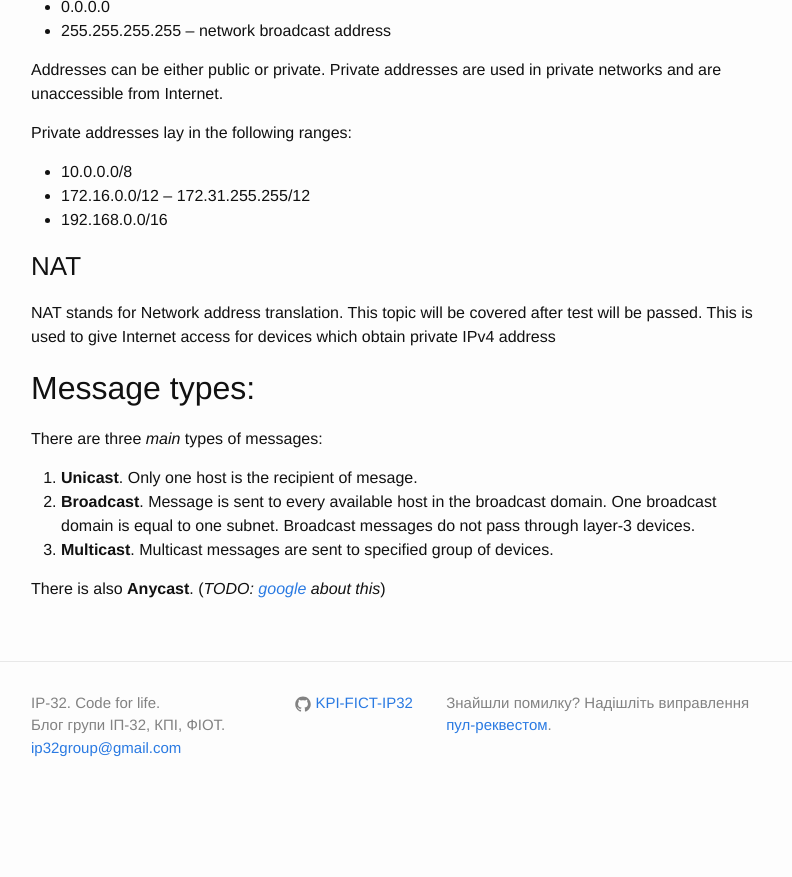
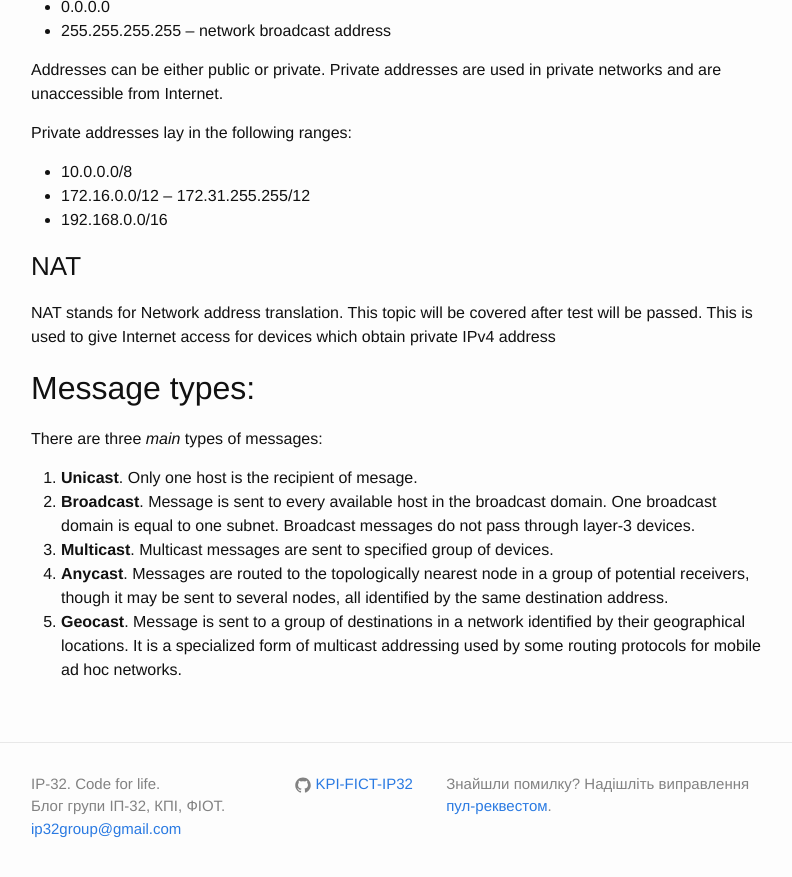
Before and after one commit to KPI-FICT-IP32/Blog, a Jekyll site: the page built from _posts/kpi/s06_networks/2016-04-07-networks-lecture-07.markdown, in a window 1280 px wide and 900 px high, scrolled down 2365 px. Shown: the top 877 px of the window, without its empty margins (239-1031 px from the left). Built offline with Jekyll 4.4.1, drawn with Linux system fonts in a browser that asks for light colours; before the commit the page ends 3184 px from its top, so only the background shows below that.

Commit message:
Update 2016-04-07-networks-lecture-07.markdown
Added Anycast and Geocast description

```diff
--- a/_posts/kpi/s06_networks/2016-04-07-networks-lecture-07.markdown
+++ b/_posts/kpi/s06_networks/2016-04-07-networks-lecture-07.markdown
@@ -128,5 +128,5 @@ There are three _main_ types of messages:
 1. **Unicast**. Only one host is the recipient of mesage.
 2. **Broadcast**. Message is sent to every available host in the broadcast domain. One broadcast domain is equal to one subnet. Broadcast messages do not pass through layer-3 devices.
 3. **Multicast**. Multicast messages are sent to specified group of devices.
-
-There is also **Anycast**. (_TODO: [google](http://lmgtfy.com/?q=anycast) about this_)
+4. **Anycast**. Messages are routed to the topologically nearest node in a group of potential receivers, though it may be sent to several nodes, all identified by the same destination address.
+5. **Geocast**. Message is sent to a group of destinations in a network identified by their geographical locations. It is a specialized form of multicast addressing used by some routing protocols for mobile ad hoc networks.
```
